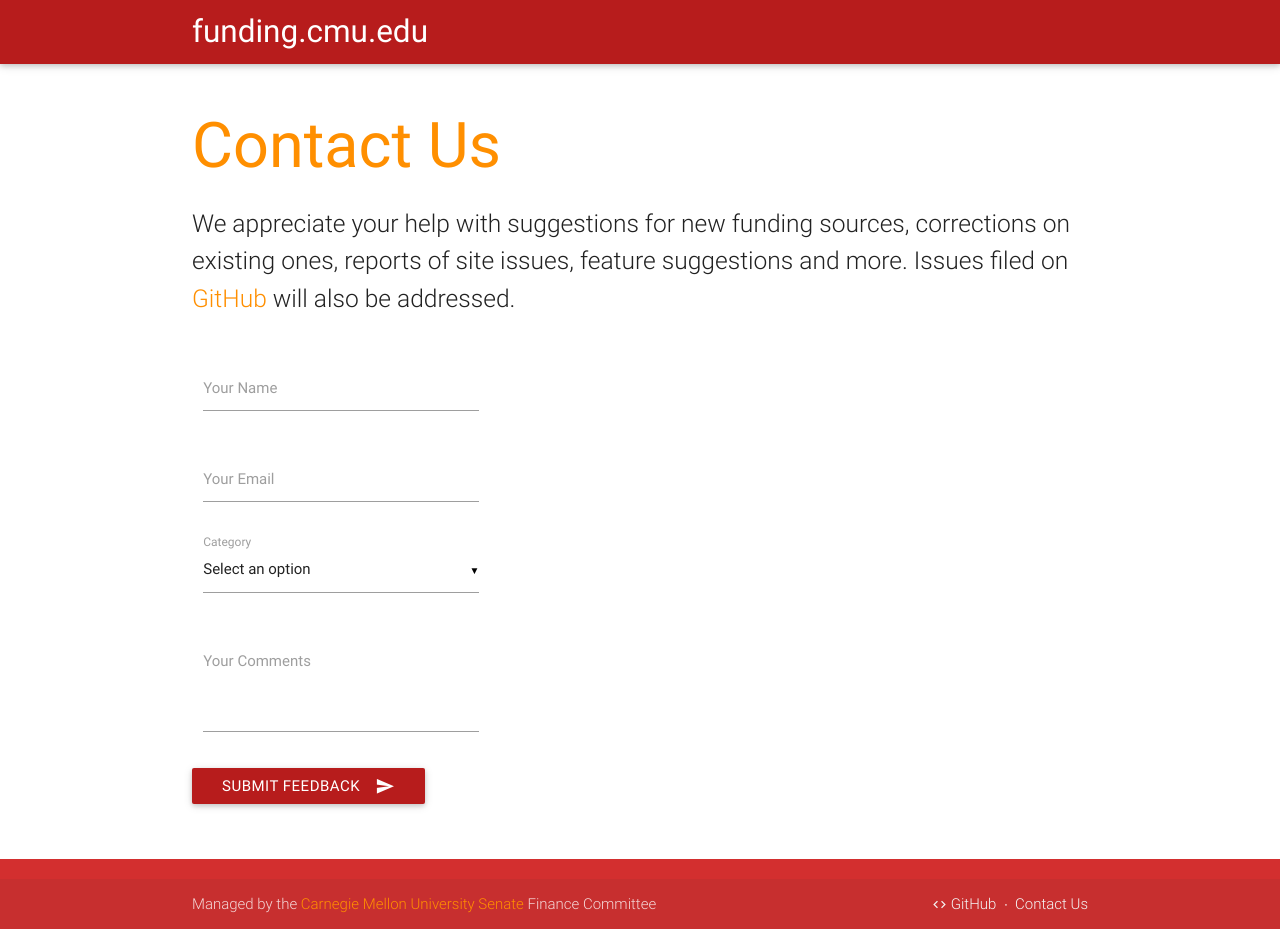
After one commit to CMU-Senate/Funding-at-CMU, a Python web app: template templates/contact.html in a window 1280 px wide. The commit adds this page. Run offline with Jinja, Linux system fonts and the light colour scheme; the template is opened without the code that fills it, so the values that code supplies are empty.

Commit message:
Add contact us functionality

```diff
--- a/config.py
+++ b/config.py
@@ -49,3 +49,6 @@ login_manager = login.LoginManager()
 login_manager.login_view = 'index'
 login_manager.login_message = 'Please login to access that page.'
 login_manager.init_app(app)
+
+app.config['SMTP_EMAIL'] = 'sushain97@gmail.com'
+app.config['CONTACT_EMAIL'] = 'sushain97@gmail.com'
--- a/static/css/style.css
+++ b/static/css/style.css
@@ -14,11 +14,32 @@ main {
 .input-field input[type=text]:focus + label {
   color: #d50000;
 }
+.input-field input[type=email]:focus + label {
+  color: #d50000;
+}
+.input-field input[type=url]:focus + label {
+  color: #d50000;
+}
+.input-field textarea:focus + label {
+  color: #d50000 !important;
+}
 
 /* label underline focus color */
 .input-field input[type=text]:focus {
   border-bottom: 1px solid #d50000;
   box-shadow: 0 1px 0 0 #d50000;
+}
+.input-field input[type=email]:focus {
+  border-bottom: 1px solid #d50000;
+  box-shadow: 0 1px 0 0 #d50000;
+}
+.input-field input[type=url]:focus {
+  border-bottom: 1px solid #d50000;
+  box-shadow: 0 1px 0 0 #d50000;
+}
+.input-field textarea:focus {
+  border-bottom: 1px solid #d50000 !important;
+  box-shadow: 0 1px 0 0 #d50000 !important;
 }
 
 /* icon prefix focus color */
--- a/templates/base.html
+++ b/templates/base.html
@@ -57,9 +57,12 @@
         <a class="amber-text text-darken-3" href="http://www.cmu.edu/stugov/senate/" target="_blank">
           Carnegie Mellon University Senate
         </a> Finance Committee
-        <a class="grey-text text-lighten-4 right" href="https://github.com/sushain97/funding.cmu.edu" target="_blank">
-          <i class="material-icons tiny" style="top: 2.5px; position: relative;">code</i> GitHub
-        </a>
+        <span class="right">
+          <a class="grey-text text-lighten-4" href="https://github.com/sushain97/funding.cmu.edu" target="_blank">
+            <i class="material-icons tiny" style="top: 2.5px; position: relative;">code</i> GitHub
+          </a>
+          &nbsp;&#8729;&nbsp;&nbsp;<a href="/contact" class="grey-text text-lighten-4">Contact Us</a>
+        </span>
         </div>
       </div>
     </footer>
--- /dev/null
+++ b/templates/contact.html
@@ -0,0 +1,65 @@
+{% extends 'base.html' %}
+
+{% block title %}funding.cmu.edu | Contact Us{% endblock %}
+
+{% block main %}
+<div class="section">
+  <div class="container">
+    <h1 class="amber-text text-darken-3">Contact Us</h1>
+    <h5 class="light" style="line-height: 2.5rem">
+      We appreciate your help with suggestions for new funding sources, corrections on existing ones, reports of site issues, feature suggestions and more.
+      Issues filed on <a class="amber-text text-darken-3" href="https://github.com/sushain97/funding.cmu.edu" target="_blank">GitHub</a> will also be addressed.
+    </h5>
+
+    <br>
+
+    <form class="row" method="post">
+      <div class="col s12" style="margin-bottom: 1rem;">
+        <div class="input-field col m4 s12">
+          <input type="text" name="name" required>
+          <label for="name">Your Name</label>
+        </div>
+      </div>
+
+      <div class="col s12" style="margin-bottom: 1rem;">
+        <div class="input-field col m4 s12">
+          <input type="email" name="email" required>
+          <label for="email">Your Email</label>
+        </div>
+      </div>
+
+      <div class="col s12" style="margin-bottom: 1rem;">
+        <div class="input-field col m4 s12">
+          <select required class="validate" name="category">
+            <option value="" disabled selected>Select an option</option>
+            <option>New funding source</option>
+            <option>Correction in existing funding source</option>
+            <option>General site bug</option>
+            <option>Feature request</option>
+            <option>Other</option>
+          </select>
+          <label for="category">Category</label>
+        </div>
+      </div>
+
+      <div class="col s12" style="margin-bottom: 1rem;">
+        <div class="input-field col m4 s12">
+          <textarea class="materialize-textarea" name="comments" required></textarea>
+          <label for="comments">Your Comments</label>
+        </div>
+      </div>
+
+      <div class="col s12">
+        <button type="submit" class="btn waves-effect waves-light red darken-4">Submit Feedback
+          <i class="material-icons right">send</i>
+        </button>
+      </div>
+    </form>
+
+  </div>
+</div>
+{% endblock %}
+
+{% block js %}
+<script type="text/javascript" src="{{ url_for('static', filename='js/profile.js') }}"></script>
+{% endblock %}
```
Lines whose indentation alone changed are shown as unchanged.
